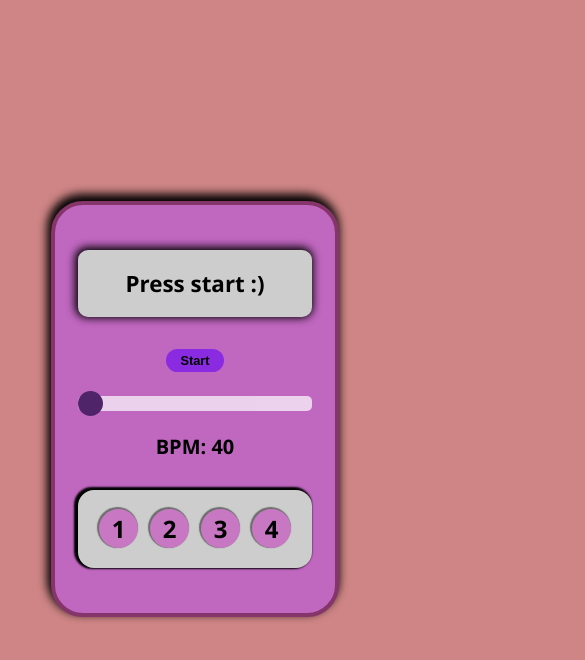
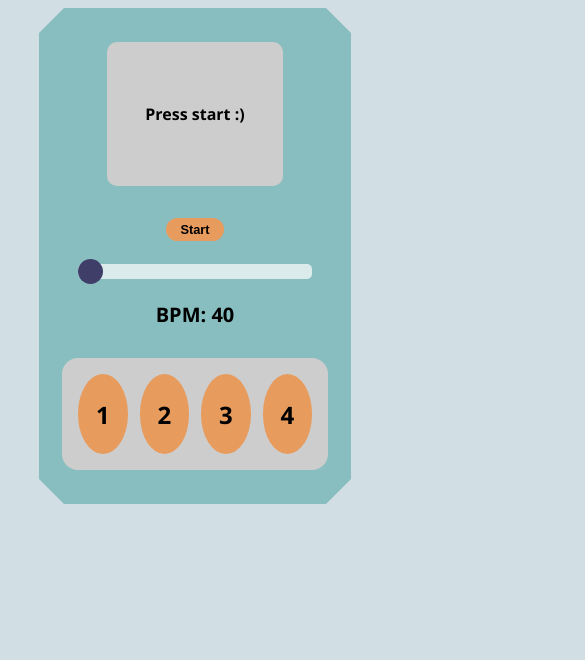
Before and after one commit to danjhkim/Metronome, a React (Create React App) app: page / in a window 390 px wide. Shown: the top 660 px of the page, 585 px wide, since content can reach past the window. Built offline with nearby package versions, Linux system fonts and the light colour scheme.

Commit message:
updated skin

```diff
--- a/src/styles/MetroFrame.module.css
+++ b/src/styles/MetroFrame.module.css
@@ -1,15 +1,24 @@
 .box {
-    width:80vmin;
-    height:80vmin;
-    background-color: rgb(192, 103, 192);
-    border-radius: 2em;
-    border:4px solid rgb(133, 53, 106);
-    box-shadow: -2px -5px 10px 2px black;
+    width:65vmin;
+    background-color: rgb(136, 190, 192);
     display: flex;
     justify-content: center;
     align-items: center;
     position: relative;
     z-index: 1000;
+    --notchSize: 25px;
+
+  clip-path:
+    polygon(
+      0% var(--notchSize),
+      var(--notchSize) 0%,
+      calc(100% - var(--notchSize)) 0%,
+      100% var(--notchSize),
+      100% calc(100% - var(--notchSize)),
+      calc(100% - var(--notchSize)) 100%,
+      var(--notchSize) 100%,
+      0% calc(100% - var(--notchSize))
+    );
 }
 
 .innerbox {
@@ -20,7 +29,7 @@
 
 .inputBar {
    -webkit-appearance: none;
-  width: 100%;
+   width:45vmin;
   height: 15px;
   border-radius: 5px;
   background:white;
@@ -61,14 +70,14 @@
 
 .eighths {
     background-color: rgb(206, 205, 205);
-    width:65vmin;
-    height:20vmin;
+    width:50vmin;
+    padding:1rem;
     margin: 0 auto;
     border-radius: 1em;
     display:flex;
     justify-content: center;
     align-items: center;
-    box-shadow: -2px -1px 2px 2px black;
+
 }
 
 .controls {
@@ -86,15 +95,14 @@
 }
 
 .startButton {
-    width:20vmin;
-    height:2em;
+    width:10rem;
     border:none;
     outline: none;
     box-sizing:border-box;
     border-radius: 20px;
     margin: 0 auto;
     font-size: 1.5em;
-    background-color: blueviolet;
+    background-color: rgb(231, 155, 93);
     margin-bottom:10px;
     cursor: pointer;
 
@@ -106,13 +114,13 @@
 }
 
 .startButton:hover {
-    background-color: rgb(109, 35, 179);
+    background-color: rgb(231, 155, 93);
 }
 
 .circle {
-    background-color: rgb(200, 119, 194);
-    width:12vmin;
-    height:12vmin;
+    background-color: rgb(231, 155, 93);
+    width:5rem;
+    padding:2vmin;
     border-radius: 50%;
     margin-right:1em;
     display: flex;
@@ -122,13 +130,12 @@
     outline:none;
     font-size: 2em;
     vertical-align: top;
-    box-shadow: -1px -1px 1px 1px rgb(109, 109, 109);
 }
 
 .circle:active {
-    background-color: rgb(148, 73, 140);
+    background-color: rgb(165, 109, 64);
     box-shadow: 0 0 0 white;
-    margin-top:4px;
+
 }
 
 .circle:last-of-type {
@@ -159,6 +166,10 @@
 }
 
 @media only screen and (max-width: 750px) {
+    .box {
+        width:50vmin;
+
+    }
      .arrow_box {
          left:-180px;
 
@@ -178,12 +189,14 @@
 
     .circle {
     width:11vmin;
-    height:11vmin;
+
     font-size: 1.5em
     }
 }
 
 @media only screen and (max-width: 630px) {
+
+
     .arrow_box {
         left:-200px;
         top:-227px;
@@ -199,8 +212,8 @@
     }
 
     .circle {
-        width:11vmin;
-        height:11vmin;
+        width:5rem;
+        height:5rem;
         font-size: 1.5em
     }
 
@@ -232,12 +245,17 @@
 @media only screen and (max-width: 530px) {
 
     .box {
+        width:80vmin;
+        height:30rem;
         padding:1em 0;
+
     }
 
+
+
      .circle {
-        width:10vmin;
-        height:10vmin;
+        width:4rem;
+        height:4rem;
         font-size: 1.5em
     }
 }
@@ -281,6 +299,8 @@
 
     .box {
         padding:3em 0;
+        width:80vmin;
+        height:25rem;
     }
 
     .circle {
--- a/src/styles/Screen.module.css
+++ b/src/styles/Screen.module.css
@@ -1,25 +1,25 @@
 .screen {
     margin:0 auto;
     background-color: rgb(206, 205, 205);
-    width:65vmin;
-    height:25vmin;
+    width:45vmin;
+    height:8rem;
     border-radius: 10px;
-    box-shadow: -1px -1px 8px 2px black;
+
     position: relative;
     z-index: 4;
     display:flex;
     justify-content: center;
     align-items: center;
     flex-direction: column;
-    font-size: 4em;
-    padding: .2em 0;
+    font-size: 3em;
+    padding: .5em 0;
     text-align: center;
 }
 
 @media only screen and (max-width: 750px) {
     .screen {
         height:20vmin;
-        width:60vmin;
+        height:8rem;
         font-size: 3em;
     }
 }
@@ -27,7 +27,7 @@
 @media only screen and (max-width: 630px) {
     .screen {
         height:18vmin;
-        width:60vmin;
+        height:8rem;
         font-size: 3em;
     }
 }
@@ -36,7 +36,7 @@
 @media only screen and (max-width: 600px) {
     .screen {
         height:15vmin;
-        width:60vmin;
+        height:8rem;
         font-size: 2.5em;
     }
 }
@@ -64,6 +64,6 @@
 @media only screen and (max-width: 420px) {
 
     .screen {
-        font-size: 1.4em;
+        font-size: 1em;
     }
 }
--- a/src/styles/globals.css
+++ b/src/styles/globals.css
@@ -3,12 +3,14 @@ body {
     font-family: 'Segoe UI', Tahoma, Geneva, Verdana, sans-serif;
     font-size:1rem;
     font-weight: 700;
-    background-color:rgb(207, 133, 133);
+    background-color:rgb(209, 222, 228);
+    display: flex;
+    justify-content: center;
+    align-items: center;
 }
 
 .wrapper {
-    width: 80vw;
-    height:95vh;
+    width: 1200px;
     margin: 0 auto;
     display:flex;
     justify-content: center;
```
